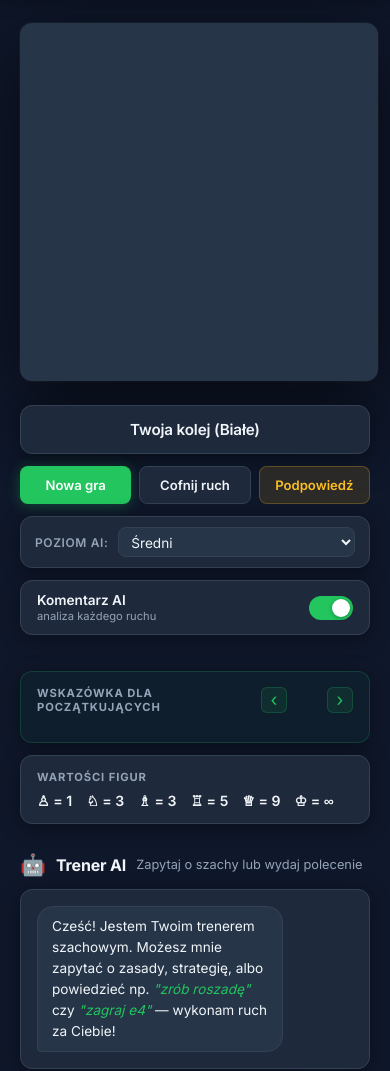
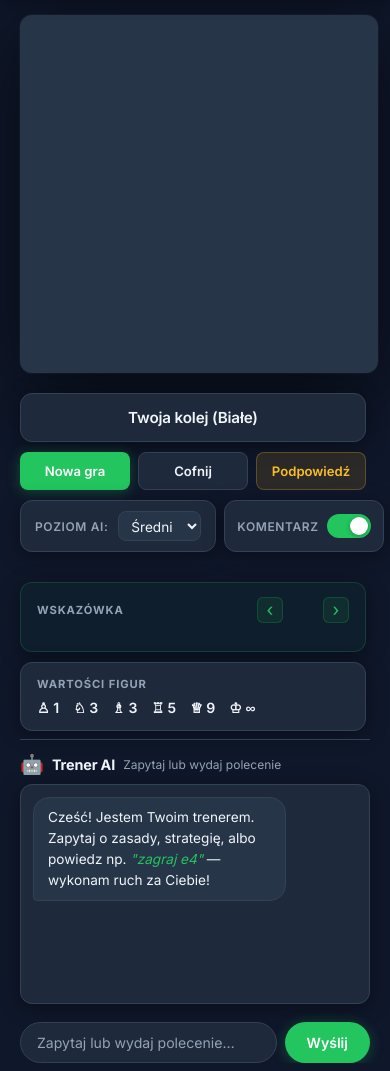
Before and after one commit to BobslejSmart/szachy, a website: page index.html in a window 390 px wide. Shown: the part 65-1136 px from the top of the page. Drawn offline with nearby package versions, Linux system fonts and the light colour scheme.

Commit message:
refactor: czat przeniesiony obok planszy, layout bez scrollowania strony
- Czat przypięty na dole prawej kolumny — zawsze widoczny
- panel-top scrolluje wewnętrznie jeśli treść się nie mieści
- Difficulty + toggle komentarza w jednym poziomym rzędzie
- align-items: stretch — prawa kolumna dopasowuje się do wysokości planszy
- Responsive: na małych ekranach wraca do układu pionowego

Co-Authored-By: Claude Sonnet 4.6 <noreply@anthropic.com>

```diff
--- a/index.html
+++ b/index.html
@@ -19,6 +19,7 @@
 
     <main>
         <div class="game-container">
+
             <!-- Plansza -->
             <div class="board-section">
                 <div id="board"></div>
@@ -27,17 +28,21 @@
             <!-- Panel boczny -->
             <div class="side-panel">
 
+                <!-- Górna część — scrolluje gdy za dużo treści -->
+                <div class="panel-top">
+
                     <!-- Status -->
                     <div class="status-box" id="status">Twoja kolej (Białe)</div>
 
                     <!-- Przyciski -->
                     <div class="controls">
                         <button id="btn-new">Nowa gra</button>
-                    <button id="btn-undo">Cofnij ruch</button>
+                        <button id="btn-undo">Cofnij</button>
                         <button id="btn-hint">Podpowiedź</button>
                     </div>
 
-                <!-- Poziom trudności -->
+                    <!-- Poziom trudności + toggle w jednym rzędzie -->
+                    <div class="settings-row">
                         <div class="difficulty-row">
                             <label for="difficulty">Poziom AI:</label>
                             <select id="difficulty">
@@ -46,19 +51,15 @@
                                 <option value="3">Trudny</option>
                             </select>
                         </div>
-
-                <!-- Komentarz AI -->
-                <div class="panel-card commentary-row">
+                        <div class="commentary-row">
                             <label class="toggle-label" for="commentary-toggle">
-                        <span class="toggle-text">
-                            <span class="toggle-name">Komentarz AI</span>
-                            <span class="toggle-desc">analiza każdego ruchu</span>
-                        </span>
+                                <span class="toggle-name">Komentarz</span>
                                 <div class="toggle-switch">
                                     <input type="checkbox" id="commentary-toggle" checked>
                                     <span class="toggle-slider"></span>
                                 </div>
                             </label>
+                        </div>
                     </div>
 
                     <!-- Zbite figury — pojawia się po pierwszym ruchu -->
@@ -77,7 +78,7 @@
                     <!-- Wskazówki -->
                     <div class="panel-card tips-card">
                         <div class="tips-top">
-                        <h3>Wskazówka dla początkujących</h3>
+                            <h3>Wskazówka</h3>
                             <div class="tip-nav">
                                 <button id="tip-prev" title="Poprzednia">&#8249;</button>
                                 <span id="tip-counter"></span>
@@ -95,15 +96,36 @@
                     <div class="panel-card">
                         <h3>Wartości figur</h3>
                         <div class="piece-values">
-                        <span title="Pionek">♙ = 1</span>
-                        <span title="Skoczek">♘ = 3</span>
-                        <span title="Goniec">♗ = 3</span>
-                        <span title="Wieża">♖ = 5</span>
-                        <span title="Hetman">♕ = 9</span>
-                        <span title="Król">♔ = ∞</span>
+                            <span title="Pionek">♙ 1</span>
+                            <span title="Skoczek">♘ 3</span>
+                            <span title="Goniec">♗ 3</span>
+                            <span title="Wieża">♖ 5</span>
+                            <span title="Hetman">♕ 9</span>
+                            <span title="Król">♔ ∞</span>
                         </div>
                     </div>
+
+                </div><!-- /panel-top -->
+
+                <!-- Czat — zawsze widoczny na dole panelu -->
+                <div class="chat-panel">
+                    <div class="chat-header">
+                        <span class="chat-icon">🤖</span>
+                        <h2>Trener AI</h2>
+                        <span class="chat-subtitle">Zapytaj lub wydaj polecenie</span>
                     </div>
+                    <div class="chat-messages" id="chat-messages">
+                        <div class="chat-msg assistant">
+                            <span class="msg-bubble">Cześć! Jestem Twoim trenerem. Zapytaj o zasady, strategię, albo powiedz np. <em>"zagraj e4"</em> — wykonam ruch za Ciebie!</span>
+                        </div>
+                    </div>
+                    <div class="chat-input-row">
+                        <input type="text" id="chat-input" placeholder="Zapytaj lub wydaj polecenie…" autocomplete="off">
+                        <button id="chat-send">Wyślij</button>
+                    </div>
+                </div><!-- /chat-panel -->
+
+            </div><!-- /side-panel -->
         </div>
     </main>
 
@@ -120,24 +142,6 @@
         </div>
     </div>
 
-    <!-- Panel czatu z AI -->
-    <section class="chat-section">
-        <div class="chat-header">
-            <span class="chat-icon">🤖</span>
-            <h2>Trener AI</h2>
-            <span class="chat-subtitle">Zapytaj o szachy lub wydaj polecenie</span>
-        </div>
-        <div class="chat-messages" id="chat-messages">
-            <div class="chat-msg assistant">
-                <span class="msg-bubble">Cześć! Jestem Twoim trenerem szachowym. Możesz mnie zapytać o zasady, strategię, albo powiedzieć np. <em>"zrób roszadę"</em> czy <em>"zagraj e4"</em> — wykonam ruch za Ciebie!</span>
-            </div>
-        </div>
-        <div class="chat-input-row">
-            <input type="text" id="chat-input" placeholder="Zapytaj o szachy lub wydaj polecenie…" autocomplete="off">
-            <button id="chat-send">Wyślij</button>
-        </div>
-    </section>
-
     <script src="https://cdnjs.cloudflare.com/ajax/libs/chess.js/0.10.3/chess.min.js"></script>
     <script src="game.js"></script>
 </body>
--- a/style.css
+++ b/style.css
@@ -51,13 +51,13 @@ header h1 {
 header p   { font-size: 0.85rem; color: var(--muted); }
 
 /* ── Layout ────────────────────────────────────────────── */
-main { max-width: 1100px; margin: 28px auto; padding: 0 20px; }
+main { max-width: 1100px; margin: 0 auto; padding: 20px 20px 0; }
 
 .game-container {
     display: flex;
-    gap: 24px;
-    align-items: flex-start;
-    flex-wrap: wrap;
+    gap: 20px;
+    align-items: stretch;
+    flex-wrap: nowrap;
 }
 
 /* ── Board section ─────────────────────────────────────── */
@@ -72,8 +72,8 @@ main { max-width: 1100px; margin: 28px auto; padding: 0 20px; }
 #board {
     display: grid;
     grid-template-columns: repeat(8, 1fr);
-    width:  min(560px, calc(100vw - 72px));
-    height: min(560px, calc(100vw - 72px));
+    width:  min(540px, calc(100vw - 400px));
+    height: min(540px, calc(100vw - 400px));
     border-radius: 3px;
     overflow: hidden;
     user-select: none;
@@ -150,11 +150,60 @@ main { max-width: 1100px; margin: 28px auto; padding: 0 20px; }
 /* ── Side panel ────────────────────────────────────────── */
 .side-panel {
     flex: 1;
-    min-width: 260px;
-    max-width: 320px;
+    min-width: 280px;
+    max-width: 340px;
     display: flex;
     flex-direction: column;
-    gap: 12px;
+    overflow: hidden;
+}
+
+/* Scrollowalna górna część */
+.panel-top {
+    flex: 1;
+    overflow-y: auto;
+    display: flex;
+    flex-direction: column;
+    gap: 10px;
+    min-height: 0;
+    padding-right: 4px;
+    scrollbar-width: thin;
+    scrollbar-color: var(--border) transparent;
+}
+.panel-top::-webkit-scrollbar { width: 3px; }
+.panel-top::-webkit-scrollbar-track { background: transparent; }
+.panel-top::-webkit-scrollbar-thumb { background: var(--border); border-radius: 2px; }
+
+/* Difficulty + toggle w jednym rzędzie */
+.settings-row {
+    display: flex;
+    gap: 8px;
+}
+.settings-row .difficulty-row {
+    flex: 1;
+}
+.commentary-row {
+    flex-shrink: 0;
+    background: var(--surface);
+    border: 1.5px solid var(--border);
+    border-radius: var(--radius);
+    padding: 10px 12px;
+    box-shadow: var(--shadow);
+    display: flex;
+    align-items: center;
+}
+.toggle-label {
+    display: flex;
+    align-items: center;
+    gap: 8px;
+    cursor: pointer;
+    white-space: nowrap;
+}
+.toggle-name {
+    font-size: 0.75rem;
+    font-weight: 600;
+    color: var(--muted);
+    text-transform: uppercase;
+    letter-spacing: 0.05em;
 }
 
 .status-box {
@@ -359,17 +408,6 @@ h3 {
 .piece-values span:hover { color: var(--accent); }
 
 /* ── Commentary toggle ─────────────────────────────────── */
-.commentary-row { padding: 11px 16px; }
-.toggle-label {
-    display: flex;
-    align-items: center;
-    justify-content: space-between;
-    gap: 12px;
-    cursor: pointer;
-}
-.toggle-text { display: flex; flex-direction: column; gap: 1px; }
-.toggle-name { font-size: 0.85rem; font-weight: 600; color: var(--text); }
-.toggle-desc { font-size: 0.7rem; color: var(--muted); }
 
 .toggle-switch { position: relative; width: 44px; height: 24px; flex-shrink: 0; }
 .toggle-switch input { opacity: 0; width: 0; height: 0; position: absolute; }
@@ -471,33 +509,37 @@ h3 {
     transform: scale(1.06);
 }
 
-/* ── Chat ──────────────────────────────────────────────── */
-.chat-section {
-    max-width: 1100px;
-    margin: 0 auto 40px;
-    padding: 0 20px;
+/* ── Chat panel (przypięty na dole side-panel) ──────────── */
+.chat-panel {
+    flex-shrink: 0;
+    display: flex;
+    flex-direction: column;
+    gap: 8px;
+    border-top: 1px solid var(--border);
+    padding-top: 12px;
+    margin-top: 8px;
+    /* wysokość = wiadomości ~160px + header + input */
 }
-.chat-header { display: flex; align-items: center; gap: 10px; margin-bottom: 12px; }
-.chat-icon { font-size: 1.3rem; }
-.chat-header h2 { font-size: 1rem; font-weight: 700; letter-spacing: -0.01em; }
-.chat-subtitle { font-size: 0.8rem; color: var(--muted); }
+.chat-header { display: flex; align-items: center; gap: 8px; }
+.chat-icon { font-size: 1.2rem; }
+.chat-header h2 { font-size: 0.9rem; font-weight: 700; letter-spacing: -0.01em; }
+.chat-subtitle { font-size: 0.75rem; color: var(--muted); }
 
 .chat-messages {
     background: var(--surface);
     border: 1.5px solid var(--border);
     border-radius: var(--radius);
-    padding: 16px;
-    min-height: 120px;
-    max-height: 260px;
+    padding: 12px;
+    height: 180px;
     overflow-y: auto;
     display: flex;
     flex-direction: column;
-    gap: 10px;
+    gap: 8px;
     box-shadow: var(--shadow);
     scrollbar-width: thin;
     scrollbar-color: var(--border) transparent;
 }
-.chat-messages::-webkit-scrollbar { width: 4px; }
+.chat-messages::-webkit-scrollbar { width: 3px; }
 .chat-messages::-webkit-scrollbar-track { background: transparent; }
 .chat-messages::-webkit-scrollbar-thumb { background: var(--border); border-radius: 2px; }
 
@@ -581,9 +623,22 @@ h3 {
 #chat-send:disabled { opacity: 0.45; cursor: not-allowed; }
 
 /* ── Responsive ────────────────────────────────────────── */
-@media (max-width: 680px) {
-    .game-container { flex-direction: column; }
-    .side-panel { max-width: 100%; min-width: 100%; }
+@media (max-width: 800px) {
+    .game-container {
+        flex-direction: column;
+        flex-wrap: wrap;
+    }
+    .side-panel {
+        max-width: 100%;
+        min-width: 100%;
+        height: auto;
+        overflow: visible;
+    }
+    .panel-top {
+        overflow-y: visible;
+        height: auto;
+    }
+    .chat-messages { height: 220px; }
     #board {
         width:  min(560px, calc(100vw - 56px));
         height: min(560px, calc(100vw - 56px));
```
Lines whose indentation alone changed are shown as unchanged.
